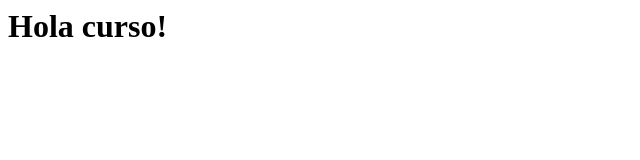
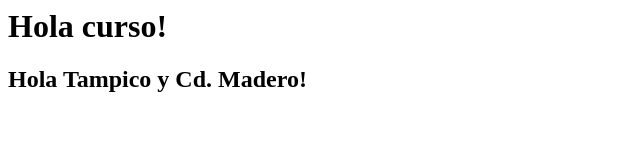
Before and after one commit to ElizabethFranco/neitek01, a plain HTML site: page index.html in a window 1280 px wide. Shown: the whole page, without its empty margins (0-640 px from the left). Drawn offline with Linux system fonts and the light colour scheme.

Commit message:
mi segundocommit

```diff
--- a/index.html
+++ b/index.html
@@ -1,5 +1,6 @@
 <html>
 <body>
 <h1>Hola curso!</h1>
+<h2>Hola Tampico y Cd. Madero!</h2>
 </body>
 </html>
```
